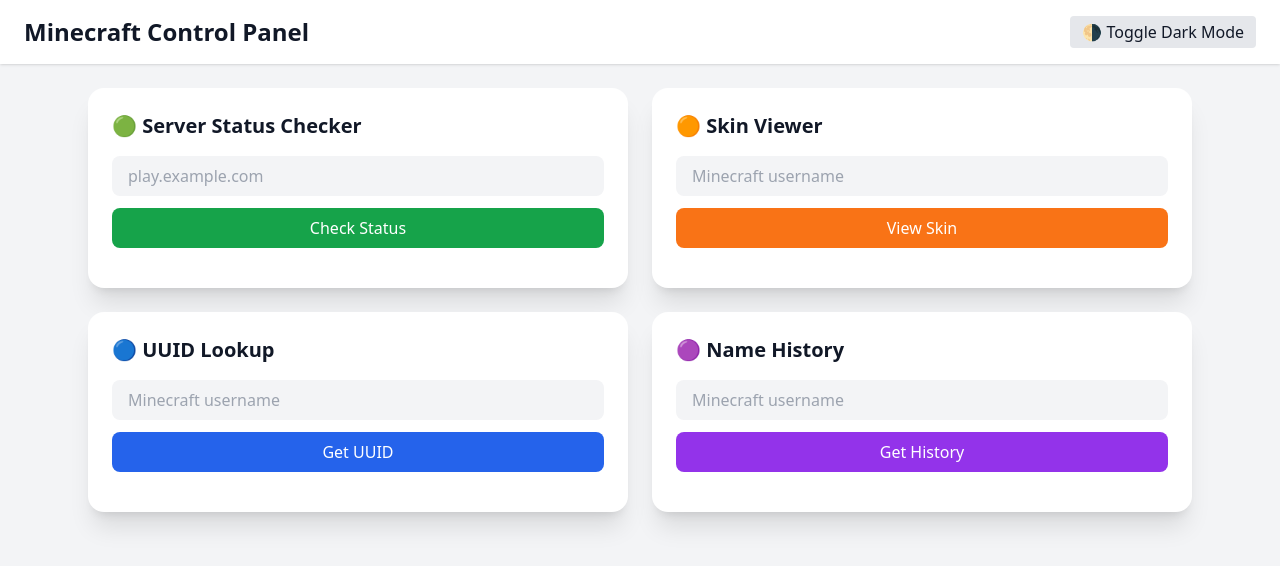
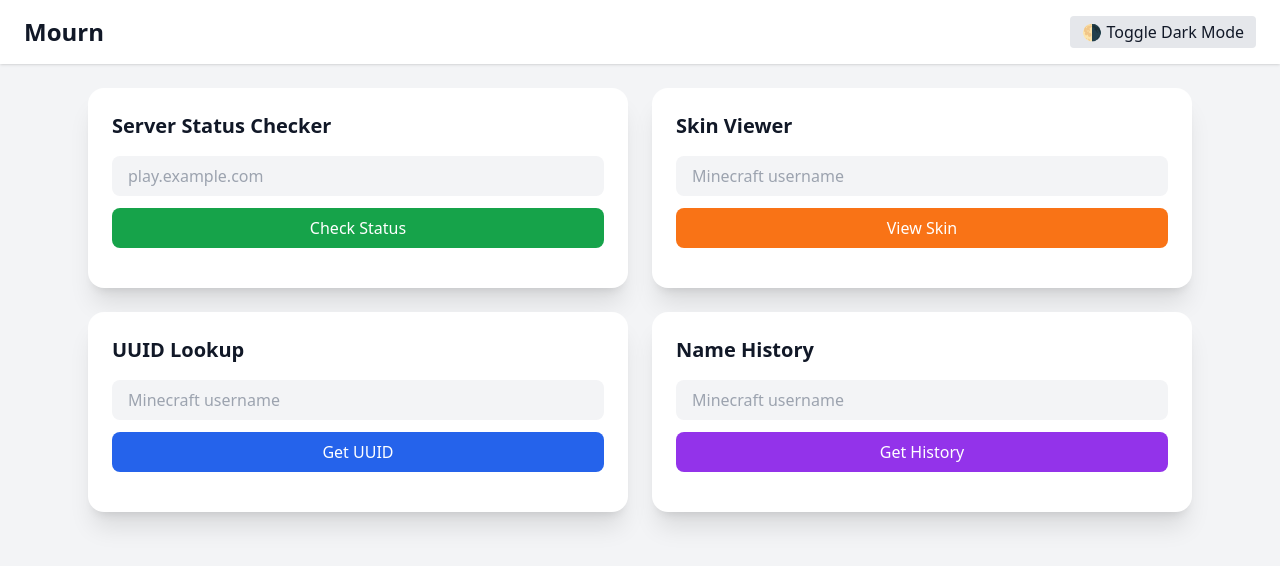
Before and after one commit to ItzMourn/ItzMourn.github.io, a plain HTML site: page index.html in a window 1280 px wide. Drawn offline with nearby package versions, Linux system fonts and the light colour scheme.

Commit message:
Update index.html

```diff
--- a/index.html
+++ b/index.html
@@ -3,7 +3,7 @@
 <head>
   <meta charset="UTF-8" />
   <meta name="viewport" content="width=device-width, initial-scale=1" />
-  <title>Minecraft Dashboard</title>
+  <title>Mourn</title>
   <script src="https://cdn.tailwindcss.com"></script>
   <script>
     tailwind.config = {
@@ -15,7 +15,7 @@
 
   <!-- Header -->
   <header class="flex justify-between items-center px-6 py-4 shadow bg-white dark:bg-gray-800">
-    <h1 class="text-2xl font-bold">Minecraft Control Panel</h1>
+    <h1 class="text-2xl font-bold">Mourn</h1>
     <button onclick="toggleDarkMode()" class="bg-gray-200 dark:bg-gray-700 px-3 py-1 rounded">
       🌗 Toggle Dark Mode
     </button>
@@ -26,7 +26,7 @@
 
     <!-- 🟢 Server Status Card -->
     <div class="bg-white dark:bg-gray-800 rounded-2xl shadow-xl p-6">
-      <h2 class="text-xl font-bold mb-4">🟢 Server Status Checker</h2>
+      <h2 class="text-xl font-bold mb-4">Server Status Checker</h2>
       <input type="text" id="serverInput" placeholder="play.example.com" class="w-full px-4 py-2 rounded-lg bg-gray-100 dark:bg-gray-700 dark:text-white mb-3" />
       <button onclick="fetchServerStatus()" class="w-full bg-green-600 hover:bg-green-700 text-white py-2 rounded-lg">Check Status</button>
       <div id="outputArea" class="mt-4 text-sm space-y-2"></div>
@@ -34,7 +34,7 @@
 
     <!-- 🟠 Skin Viewer Card -->
     <div class="bg-white dark:bg-gray-800 rounded-2xl shadow-xl p-6">
-      <h2 class="text-xl font-bold mb-4">🟠 Skin Viewer</h2>
+      <h2 class="text-xl font-bold mb-4">Skin Viewer</h2>
       <input type="text" id="skinInput" placeholder="Minecraft username" class="w-full px-4 py-2 rounded-lg bg-gray-100 dark:bg-gray-700 dark:text-white mb-3" />
       <button onclick="showSkin()" class="w-full bg-orange-500 hover:bg-orange-600 text-white py-2 rounded-lg">View Skin</button>
       <div id="skinOutput" class="mt-4 text-sm text-center"></div>
@@ -42,7 +42,7 @@
 
     <!-- 🔵 UUID Lookup Card -->
     <div class="bg-white dark:bg-gray-800 rounded-2xl shadow-xl p-6">
-      <h2 class="text-xl font-bold mb-4">🔵 UUID Lookup</h2>
+      <h2 class="text-xl font-bold mb-4">UUID Lookup</h2>
       <input type="text" id="uuidInput" placeholder="Minecraft username" class="w-full px-4 py-2 rounded-lg bg-gray-100 dark:bg-gray-700 dark:text-white mb-3" />
       <button onclick="getUUID()" class="w-full bg-blue-600 hover:bg-blue-700 text-white py-2 rounded-lg">Get UUID</button>
       <div id="uuidOutput" class="mt-4 text-sm"></div>
@@ -50,7 +50,7 @@
 
     <!-- 🟣 Name History Card -->
     <div class="bg-white dark:bg-gray-800 rounded-2xl shadow-xl p-6">
-      <h2 class="text-xl font-bold mb-4">🟣 Name History</h2>
+      <h2 class="text-xl font-bold mb-4">Name History</h2>
       <input type="text" id="historyInput" placeholder="Minecraft username" class="w-full px-4 py-2 rounded-lg bg-gray-100 dark:bg-gray-700 dark:text-white mb-3" />
       <button onclick="getNameHistory()" class="w-full bg-purple-600 hover:bg-purple-700 text-white py-2 rounded-lg">Get History</button>
       <div id="historyOutput" class="mt-4 text-sm space-y-1"></div>
```
